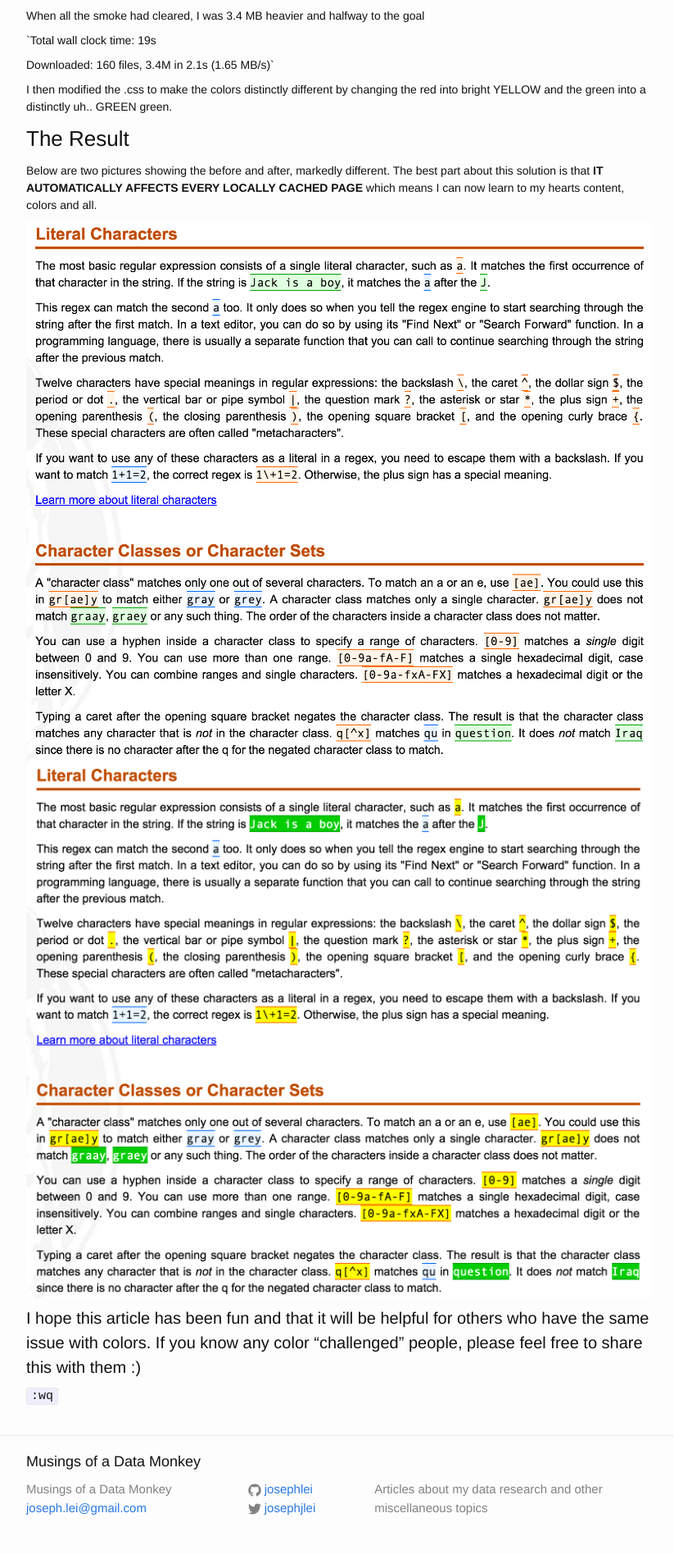
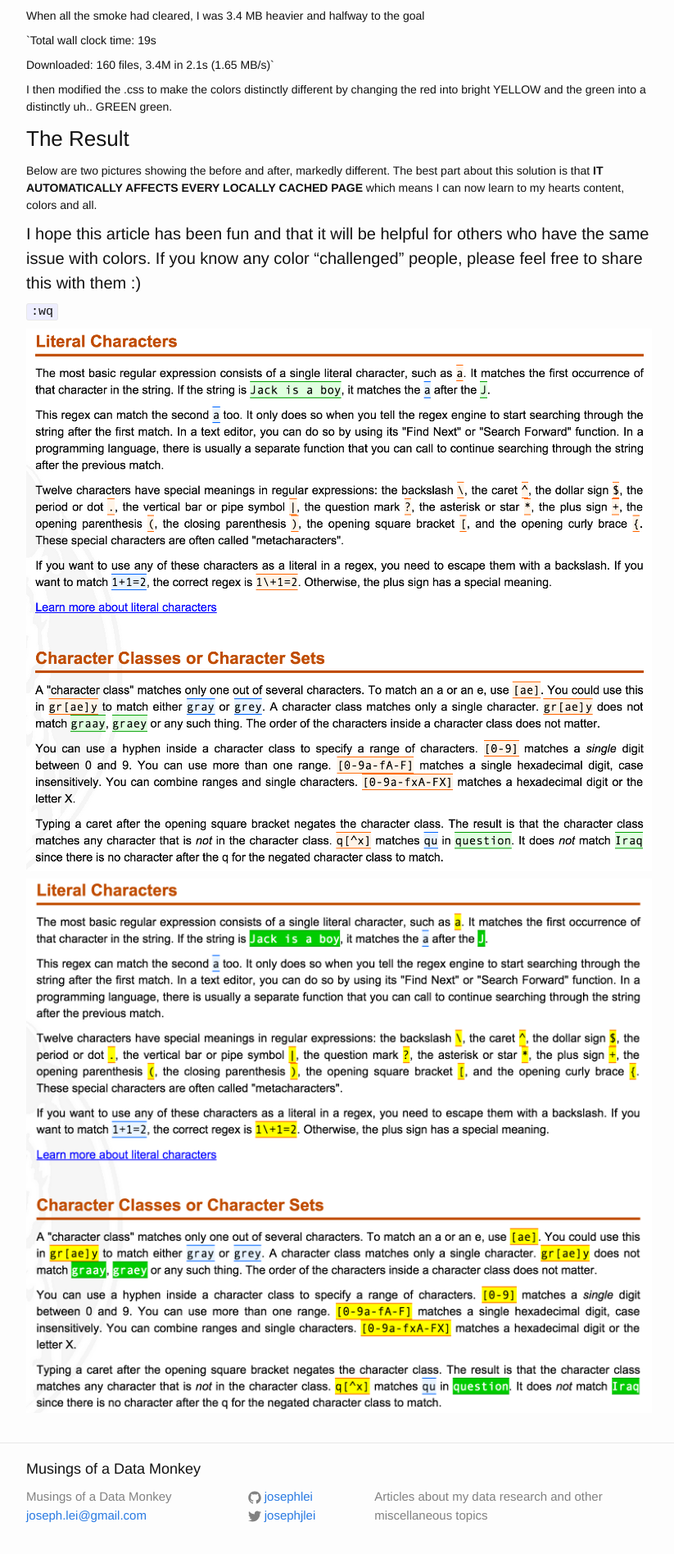
Before and after one commit to josephlei/jjl-website, a Jekyll site: the page built from _posts/2015-09-21-colorblind.markdown, in a window 1280 px wide. Shown: the part 862-2758 px from the top of the page at 82% size, without its empty margins (226-1049 px from the left). Built offline with Jekyll 4.4.1, drawn with Linux system fonts in a browser that asks for light colours.

Commit message:
direct shell update

```diff
--- a/_posts/2015-09-21-colorblind.markdown
+++ b/_posts/2015-09-21-colorblind.markdown
@@ -39,9 +39,9 @@ I then modified the .css to make the colors distinctly different by changing the
 
 Below are two pictures showing the before and after, markedly different.  The best part about this solution is that **IT AUTOMATICALLY AFFECTS EVERY LOCALLY CACHED PAGE** which means I can now learn to my hearts content, colors and all.
 
+####I hope this article has been fun and that it will be helpful for others who have the same issue with colors. If you know any color "challenged" people, please feel free to share this with them :)
+`:wq`
+
 ![before](/assets/colorblind_before.png)
+
 ![after](/assets/colorblind_after.png)
-
-####I hope this article has been fun and that it will be helpful for others who have the same issue with colors. If you know any color "challenged" people, please feel free to share this with them :)
-
-`:wq`
```
